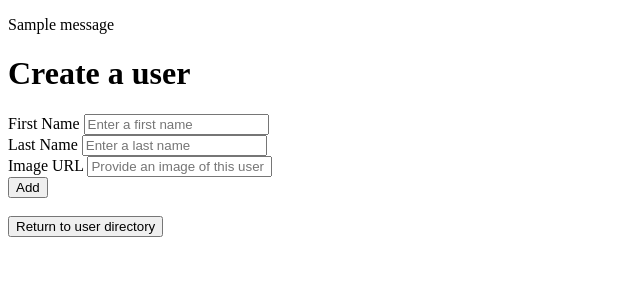
After one commit to Woozical/sprinboard-23.1, a Flask app: page /create in a window 1280 px wide. The commit adds this page. Shown: the top 300 px of the page, without its empty margins (0-640 px from the left). Run offline with Flask 2, Linux system fonts and the light colour scheme; tables that the repository leaves empty hold one stand-in row (values such as "Sample post"); one stand-in notice (Sample message) is shown.

Commit message:
user creation

```diff
--- a/app.py
+++ b/app.py
@@ -1,6 +1,6 @@
 """Blogly application."""
 
-from flask import Flask, redirect, render_template
+from flask import Flask, redirect, render_template, request, flash
 from models import db, connect_db, User
 
 app = Flask(__name__)
@@ -20,3 +20,25 @@ def home_view():
 def user_list_view():
     users = User.get_all()
     return render_template('list.html', users=users)
+
+@app.route('/create', methods=['GET'])
+def create_form_view():
+    return render_template('create-form.html')
+
+@app.route('/create', methods=['POST'])
+def submit_create_form():
+    first_name = request.form['first-name']
+    last_name = request.form['last-name']
+    image_url = request.form['image-url'] if request.form['image-url'] else None
+
+    if first_name and last_name:
+        new_user = User(first_name=first_name, last_name=last_name, image_url=image_url)
+        db.session.add(new_user)
+        db.session.commit()
+        return redirect('/users')
+    else:
+        if not first_name:
+            flash('Missing information in field "First Name"')
+        if not last_name:
+            flash('Missing information in field "Last Name"')
+        return redirect('/create')
--- a/models.py
+++ b/models.py
@@ -28,7 +28,7 @@ class User(db.Model):
 
     image_url = db.Column(
         db.String,
-        default=DEFAULT_IMG_URL
+        default='no_url'
     )
 
     def __repr__(self):
--- a/templates/base.html
+++ b/templates/base.html
@@ -7,6 +7,13 @@
     <title>{% block title %}{% endblock %}</title>
 </head>
 <body>
+    {% with messages = get_flashed_messages() %}
+    {% if messages %}
+        {% for msg in messages %}
+        <p>{{msg}}</p>
+        {% endfor %}
+    {% endif %}
+    {% endwith %}
     {% block content %}
     {% endblock %}
 </body>
--- /dev/null
+++ b/templates/create-form.html
@@ -0,0 +1,22 @@
+{% extends 'base.html' %}
+
+{% block title %}User - Create{% endblock %}
+
+{% block content %}
+<h1>Create a user</h1>
+
+<form action="/create" method="POST">
+<label for="first-name">First Name</label>
+<input type="text" name="first-name" placeholder="Enter a first name" maxlength=20>
+<br>
+<label for="last-name">Last Name</label>
+<input type="text" name="last-name" placeholder="Enter a last name" maxlength=20>
+<br>
+<label for="image-url">Image URL</label>
+<input type="text" name="image-url" placeholder="Provide an image of this user">
+<br>
+<button>Add</button>
+</form>
+<br>
+<a href="/users"><button>Return to user directory</button></a>
+{% endblock %}
```
